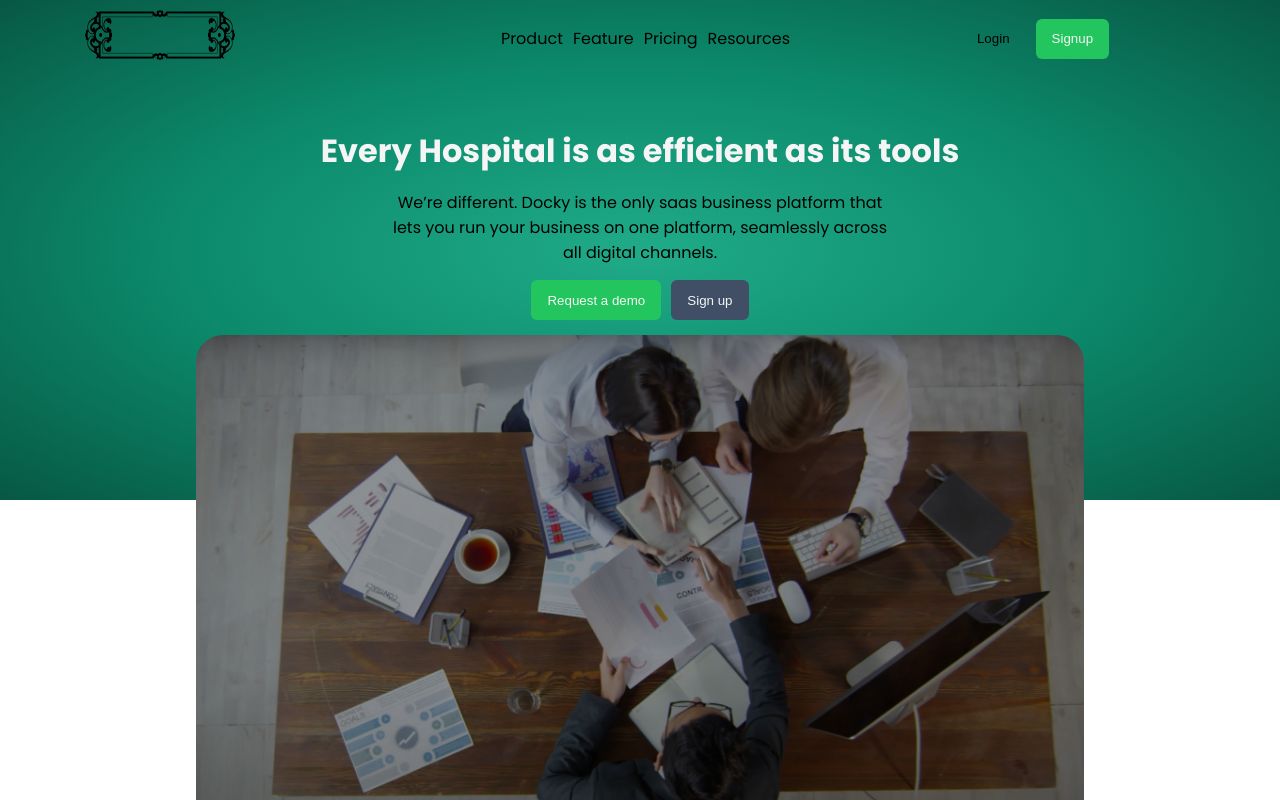
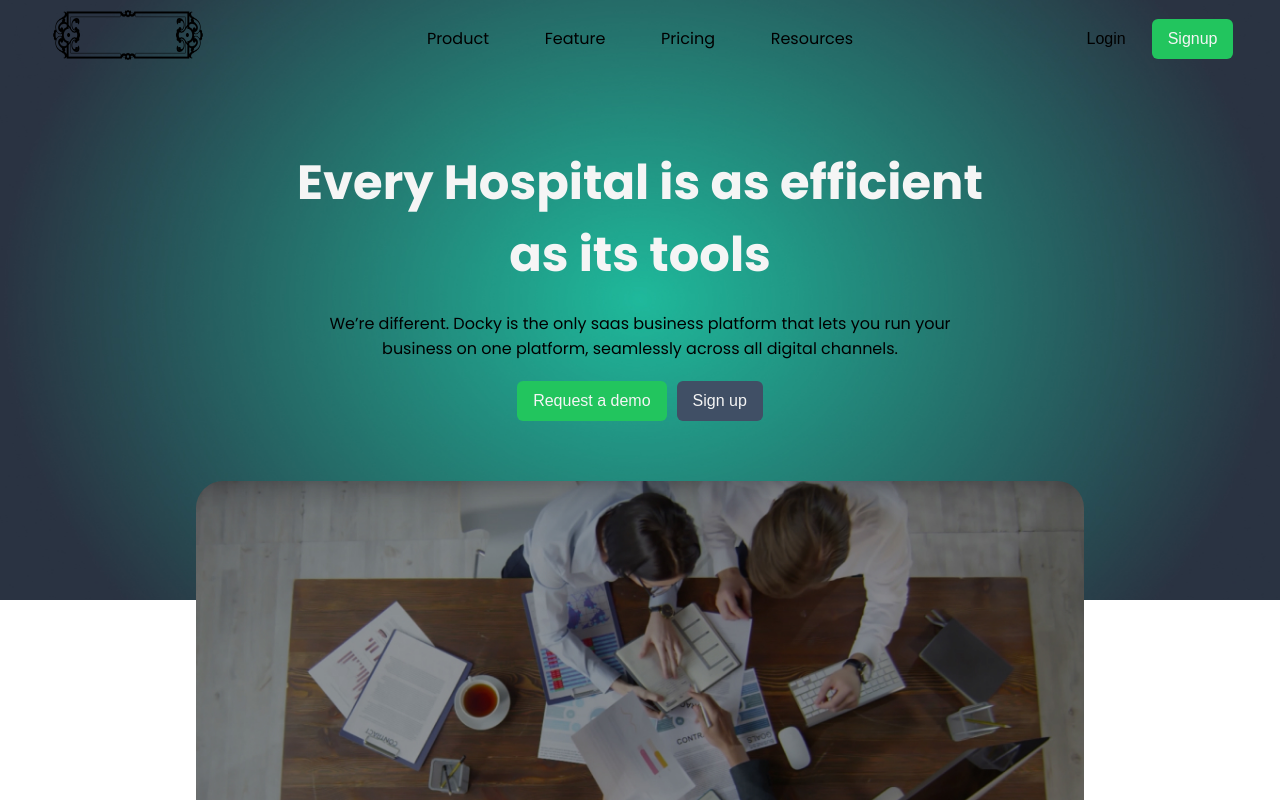
Before and after one commit to UchihaDSenju/docky-flypat, a React (Vite) app: page / in a window 1280 px wide. Shown: the top 800 px of the page. Built offline with nearby package versions, Linux system fonts and the light colour scheme.

Commit message:
navbar css remodelled and some component styles added

```diff
--- a/src/App.css
+++ b/src/App.css
@@ -1,5 +1,10 @@
 .header-container{
-    background: #20ab88;
-    height: 500px;
-    background: radial-gradient(#20ab88, #0c8b6c, #075844);
+    background-image: url('./assets/pattern.jpg');
+    background-repeat: no-repeat;
+    background-size: 100% 600px;
 }
+/* @media(max-width: 740px){
+    .header-container{
+        background-size: 100% 700px;
+    }
+} */
--- a/src/App.tsx
+++ b/src/App.tsx
@@ -13,7 +13,7 @@ function App() {
 
   return (
     <>
-      <div style={{height: '900px'}}>
+      <div>
         <div className='header-container'>
           <Navbar />
           <Desc />
--- a/src/components/navbar.tsx
+++ b/src/components/navbar.tsx
@@ -10,7 +10,6 @@ function Navbar() {
                 <img src={logo} alt="logo here" />
                 <div id='bar'><FaBars /></div>
             </div>
-            <div className='nav-content'>
             <div>
                 <ul className='nav-elements'>
                     <li>Product</li>
@@ -23,7 +22,6 @@ function Navbar() {
                 <button className='login-btn'>Login</button>
                 <button className='signUp-btn green-btn'>Signup</button>
             </div>
-            </div>
         </nav>
     </>
   )
--- a/src/index.css
+++ b/src/index.css
@@ -17,6 +17,7 @@ button{
   font-weight: 400;
   width: auto;
   height: 40px;
+  font-size: inherit;
 }
 .green-btn{
   background-color: #22C55E;
--- a/src/styles/desc.css
+++ b/src/styles/desc.css
@@ -7,20 +7,32 @@
     margin: 50px auto;
 }
 .desc-content{
-    width: 500px;
+    width: 100%;
+}
+.content{
+    margin-top: 20px;
+}
+.desc-auth{
+    margin-bottom: 60px;
+}
+.desc-heading, .desc-content{
+    width: 60%;
 }
 .desc-heading h1, .desc-content p{
     text-align: center;
 }
 .desc-heading h1{
     color: whitesmoke;
+    font-size: xxx-large;
+    width: 100%;
+    margin: 0px auto;
 }
 .signup-btn{
     margin-left: 10px ;
 }
-.desc-container div{
-    margin-bottom: 15px;
-}
+/* .desc-container div{
+    margin-bottom: 60px;
+} */
 .desc-video img{
     width: 100%;
     height: 500px;
--- a/src/styles/hos-card.css
+++ b/src/styles/hos-card.css
@@ -14,7 +14,7 @@
     background-color: #F7F8F9;
     padding: 30px;
 }
-@media(max-width: 840px){
+@media(max-width: 960px){
     .hos-cards-container img{
         width: 90px;
         height: 30px;
--- a/src/styles/navbar.css
+++ b/src/styles/navbar.css
@@ -2,7 +2,7 @@ nav{
     display: grid;
     justify-content: center;
     align-items: center;
-    grid-template-columns: 25% 75%;
+    grid-template-columns: 20% 60% 20%;
     font-weight: 600;
     padding: 10px 0px;
 }
@@ -15,13 +15,15 @@ nav{
     justify-content: space-evenly;
     align-items: center;
 }
-nav ul{
+.nav-elements{
     display: flex;
-    justify-content: center;
+    justify-content: space-evenly;
+    width: 70%;
+    margin: 0px auto;
 }
-nav li{
+.nav-elements li{
     display: inline-block;
-    margin-left: 10px;
+    /* margin-left: 10px; */
     font-weight: 500;
 }
 nav div{
@@ -36,9 +38,10 @@ nav img{
 }
 .login-btn{
     background: transparent;
+    font-size: inherit;
 }
 
-@media(max-width: 710px){
+@media(max-width: 740px){
     nav{
         grid-template-columns: 1fr
     }
@@ -58,8 +61,11 @@ nav img{
         top: -400px;
         height: 0;
     }
-    .nav-content, .nav-elements, .auth-elements{
-        display: flex;
-        flex-direction: column;
+    .nav-elements, .auth-elements{
+        width: 30%;
+        margin: 0px auto;
+        position: relative;
+        top: -400px;
+        height: 0;
     }
 }
```
Also changed, not shown: src/assets/headerBackground.svg (added), src/assets/pattern.jpg (added). Lines whose indentation alone changed are shown as unchanged.
